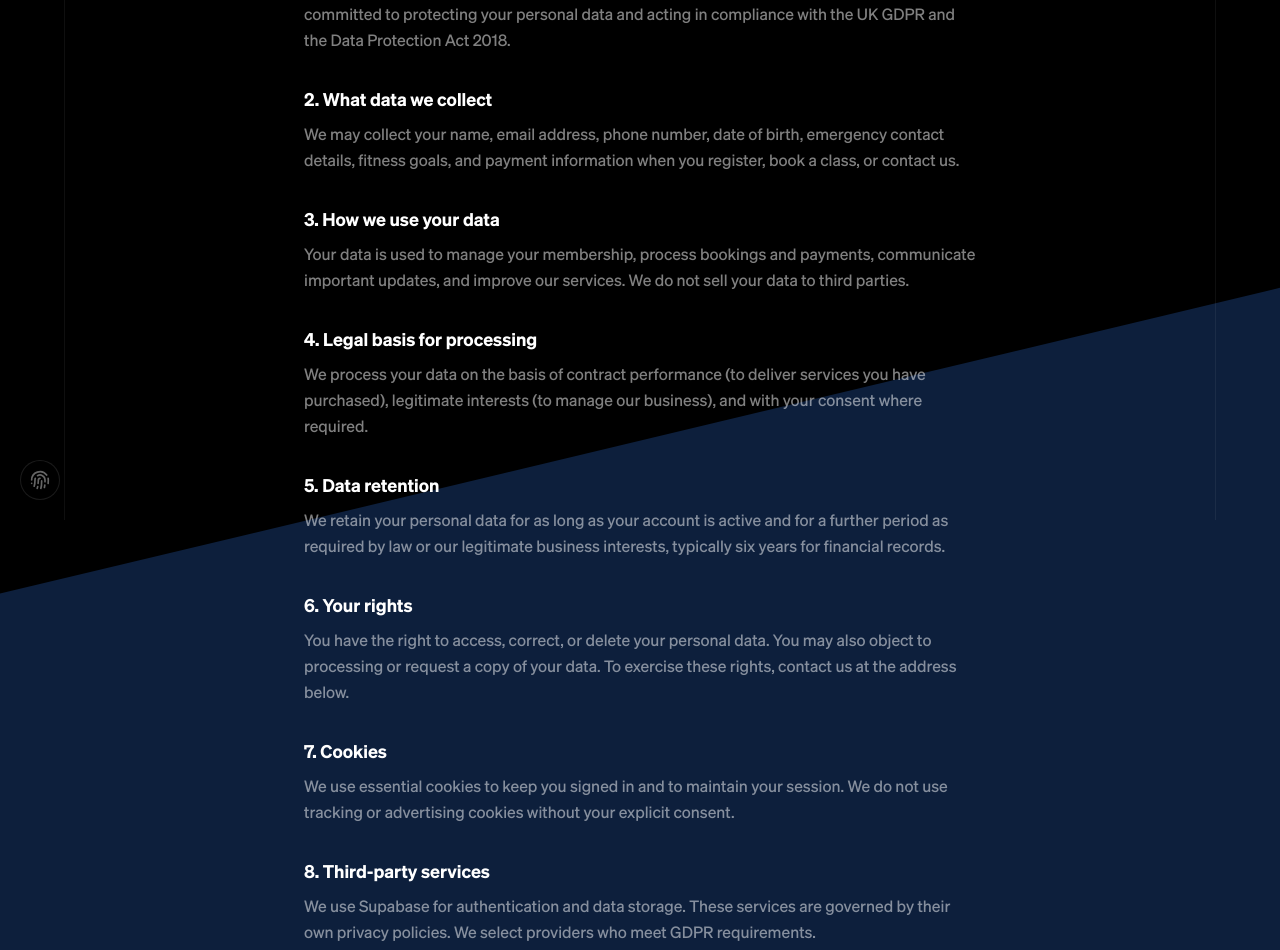
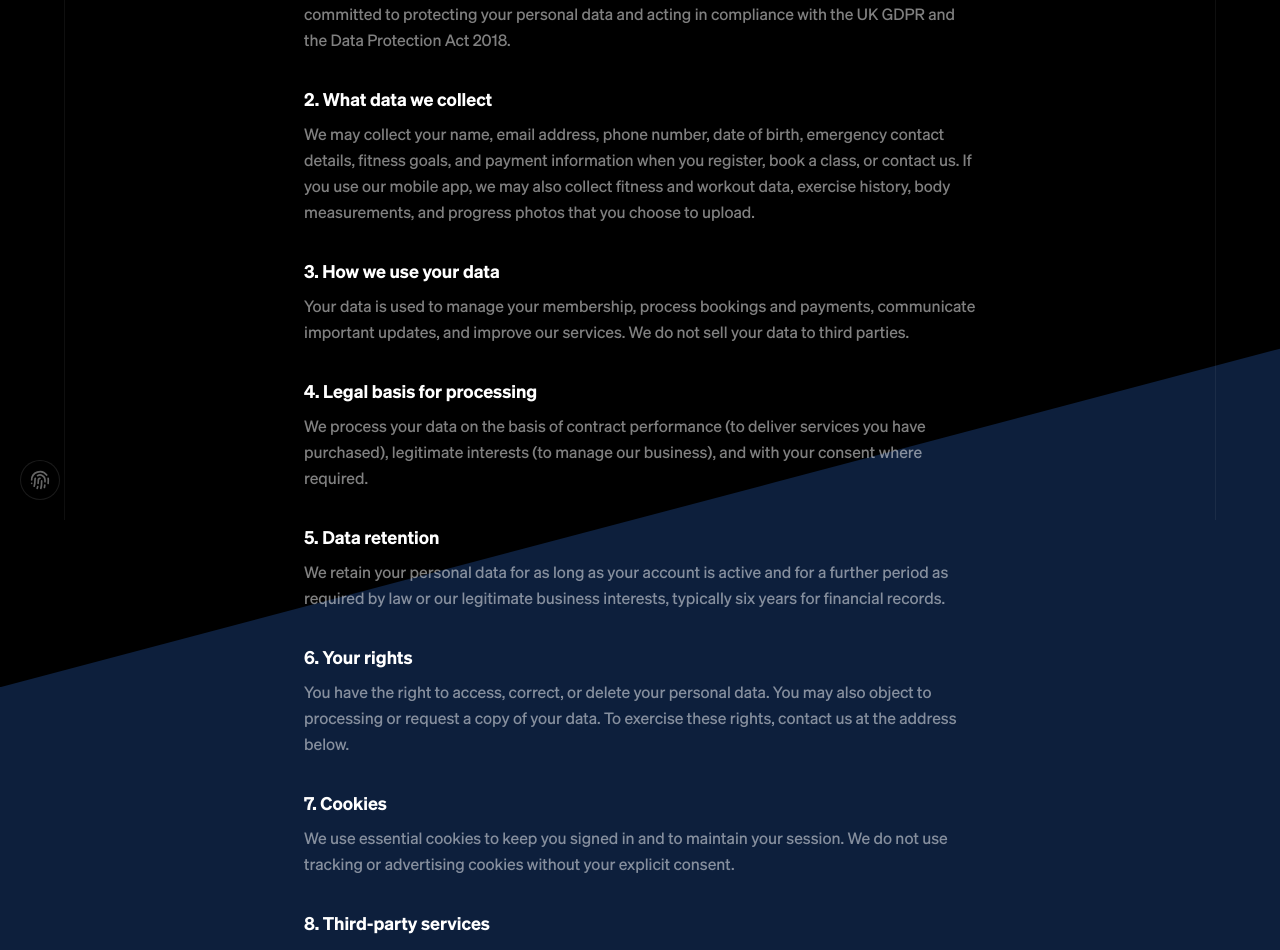
Before and after one commit to nwhite85/frontline-web, a Next.js app: page /privacy in a window 1280 px wide. Shown: the part 280-1230 px from the top of the page. Built offline with nearby package versions, Linux system fonts and the light colour scheme.

Commit message:
update: privacy policy — add Stripe, fitness/app data, international data transfer notice

```diff
--- a/src/app/privacy/page.tsx
+++ b/src/app/privacy/page.tsx
@@ -1,13 +1,13 @@
 export default function PrivacyPage() {
   const sections = [
     { title: '1. Who we are', body: 'Frontline Fitness is operated by Nick White, a sole trader based in Swindon, UK. We are committed to protecting your personal data and acting in compliance with the UK GDPR and the Data Protection Act 2018.' },
-    { title: '2. What data we collect', body: 'We may collect your name, email address, phone number, date of birth, emergency contact details, fitness goals, and payment information when you register, book a class, or contact us.' },
+    { title: '2. What data we collect', body: 'We may collect your name, email address, phone number, date of birth, emergency contact details, fitness goals, and payment information when you register, book a class, or contact us. If you use our mobile app, we may also collect fitness and workout data, exercise history, body measurements, and progress photos that you choose to upload.' },
     { title: '3. How we use your data', body: 'Your data is used to manage your membership, process bookings and payments, communicate important updates, and improve our services. We do not sell your data to third parties.' },
     { title: '4. Legal basis for processing', body: 'We process your data on the basis of contract performance (to deliver services you have purchased), legitimate interests (to manage our business), and with your consent where required.' },
     { title: '5. Data retention', body: 'We retain your personal data for as long as your account is active and for a further period as required by law or our legitimate business interests, typically six years for financial records.' },
     { title: '6. Your rights', body: 'You have the right to access, correct, or delete your personal data. You may also object to processing or request a copy of your data. To exercise these rights, contact us at the address below.' },
     { title: '7. Cookies', body: 'We use essential cookies to keep you signed in and to maintain your session. We do not use tracking or advertising cookies without your explicit consent.' },
-    { title: '8. Third-party services', body: 'We use Supabase for authentication and data storage. These services are governed by their own privacy policies. We select providers who meet GDPR requirements.' },
+    { title: '8. Third-party services', body: 'We use Supabase for authentication and data storage, and Stripe for payment processing. Your payment data is handled directly by Stripe and is not stored on our servers. These services are governed by their own privacy policies, and we select providers who meet GDPR requirements. Please note that both Supabase and Stripe operate servers in the United States. Data transferred outside the UK is protected under appropriate safeguards in accordance with UK GDPR.' },
     { title: '9. Contact', body: 'For any privacy enquiries, please contact: privacy@frontlinefitness.co.uk' },
   ]
 
```
